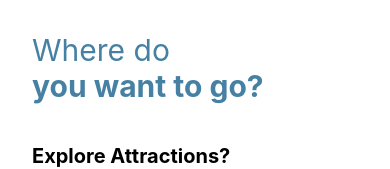
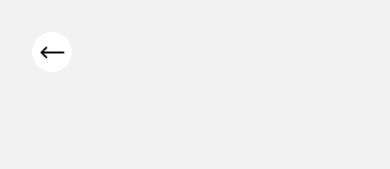
Before and after one commit to ReAzureit/TravelApp, a React Native app: screen /Gallery in a window 390 px wide. Shown: the top 169 px of the page. Built offline with nearby package versions, Linux system fonts and the light colour scheme.

Commit message:
feat(gallery): add gallery screen

```diff
--- a/App.js
+++ b/App.js
@@ -4,6 +4,7 @@ import Home from "./src/screens/Home";
 import { NavigationContainer } from "@react-navigation/native";
 import { createStackNavigator } from "@react-navigation/stack";
 import AttractionDetails from "./src/screens/AttractionDetails";
+import Gallery from "./src/screens/Gallery";
 const Stack = createStackNavigator();
 const App = () => {
 	return (
@@ -11,6 +12,7 @@ const App = () => {
 			<Stack.Navigator screenOptions={{ headerShown: false }}>
 				<Stack.Screen name="Home" component={Home} />
 				<Stack.Screen name="AttractionDetails" component={AttractionDetails} />
+				<Stack.Screen name="Gallery" component={Gallery} />
 			</Stack.Navigator>
 		</NavigationContainer>
 	);
--- a/src/screens/AttractionDetails/index.js
+++ b/src/screens/AttractionDetails/index.js
@@ -22,6 +22,9 @@ const AttractionDetails = ({ route }) => {
 	const onBack = () => {
 		navigation.goBack();
 	};
+	const onGalleryNavigate = () => {
+		navigation.navigate("Gallery", { images: item?.images });
+	};
 	return (
 		<SafeAreaView style={styles.container}>
 			<ImageBackground
@@ -43,7 +46,7 @@ const AttractionDetails = ({ route }) => {
 						/>
 					</Pressable>
 				</View>
-				<Pressable style={styles.footer}>
+				<Pressable onPress={onGalleryNavigate} style={styles.footer}>
 					{slicedImages?.length
 						? slicedImages.map((image, index) => {
 							return (
--- /dev/null
+++ b/src/screens/Gallery/index.js
@@ -0,0 +1,33 @@
+import React from "react";
+import { Image, TouchableOpacity, FlatList, SafeAreaView } from "react-native";
+import { styles } from "./styles";
+
+const Gallery = ({ navigation, route }) => {
+	const { images } = route?.params || {};
+	const onBack = () => {
+		navigation.goBack();
+	};
+
+	return (
+		<SafeAreaView style={styles.container}>
+			<FlatList
+				style={styles.listContainer}
+				data={images}
+				renderItem={({ item }) => (
+					<Image source={{ uri: item }} style={styles.image} />
+				)}
+			/>
+			<TouchableOpacity
+				style={styles.backContainer}
+				onPress={onBack}
+				hitSlop={8}
+			>
+				<Image
+					style={styles.backIcon}
+					source={require("../../assets/back.png")}
+				/>
+			</TouchableOpacity>
+		</SafeAreaView>
+	);
+};
+export default React.memo(Gallery);
--- /dev/null
+++ b/src/screens/Gallery/styles.js
@@ -0,0 +1,9 @@
+import { StyleSheet } from "react-native";
+
+export const styles = StyleSheet.create({
+	container: { flex: 1 },
+	listContainer: { marginBottom: 24, paddingHorizontal: 24 },
+	image: { width: "100%", height: 400, borderRadius: 20, marginTop: 24 },
+	backContainer: { position: "absolute", margin: 32 },
+	backIcon: { width: 40, height: 40 }
+});
```
